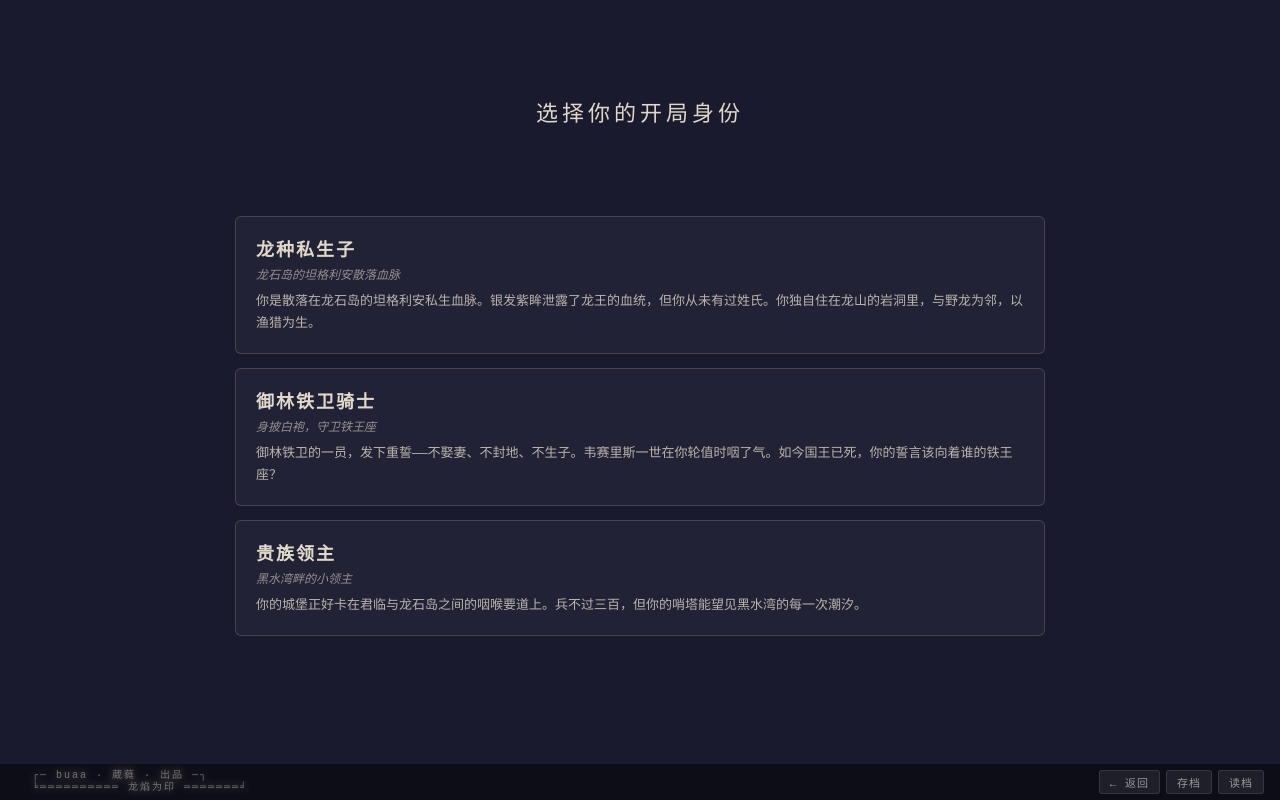
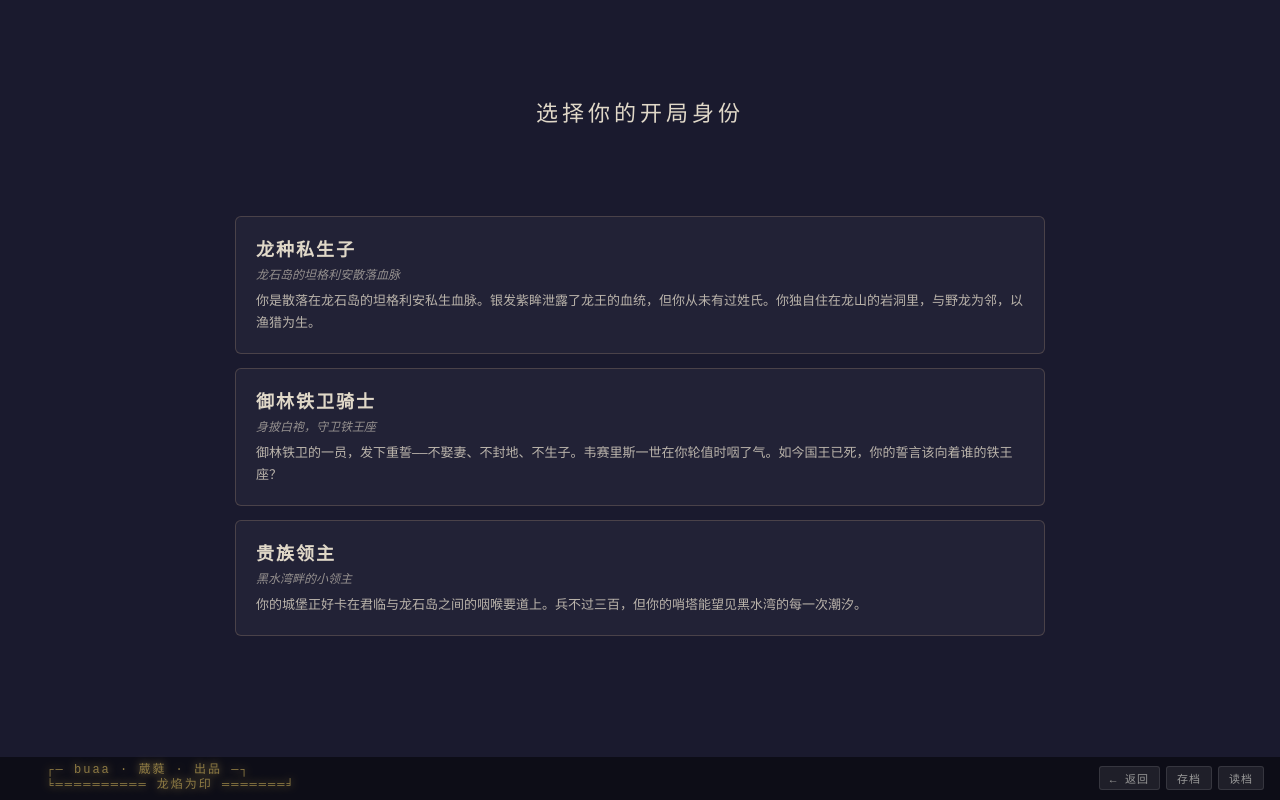
Before and after one commit to pyra7/dance-of-dragons, a plain HTML site: page index.html in a window 1280 px wide. Drawn offline with Linux system fonts and the light colour scheme.

Commit message:
水印大幅增强: 启动画面双段印章展示 + HUD金色发光脉冲动画

```diff
--- a/css/main.css
+++ b/css/main.css
@@ -263,14 +263,23 @@ body {
 .hud-watermark {
   transition: color 0.5s;
   font-family: 'Courier New', 'SimHei', monospace;
-  font-size: 10px;
-  line-height: 1.2;
+  font-size: 12px;
+  line-height: 1.3;
   margin: 0;
-  padding: 0;
+  padding: 0 0 0 12px;
   background: none;
   border: none;
   white-space: pre;
-  animation: watermarkPulse 4s ease-in-out infinite;
+  color: #e0c060;
+  text-shadow: 0 0 6px rgba(224, 192, 96, 0.4);
+  animation: watermarkPulse 3s ease-in-out infinite;
+}
+
+@keyframes watermarkPulse {
+  0%, 100% { opacity: 0.5; text-shadow: 0 0 4px currentColor; }
+  40% { opacity: 1; }
+  50% { opacity: 0.9; text-shadow: 0 0 14px currentColor, 0 0 28px currentColor; }
+  60% { opacity: 1; }
 }
 
 @keyframes watermarkPulse {
--- a/js/ascii-art.js
+++ b/js/ascii-art.js
@@ -240,13 +240,32 @@ var AsciiArt = {
     '     ~~~~  ~~~~  ~~~~  ~~~~  ~~~~  ~~~~  ~~~~  ~~~~',
     '',
     '',
-    '           ╔══════════════════════════════╗',
-    '           ║                              ║',
-    '           ║   血  龙  狂  舞             ║',
-    '           ║   铁  王  座  之  争         ║',
-    '           ║                              ║',
-    '           ║       ☗  龙 焰 印 章         ║',
-    '           ║    buaa · 葳蕤 · 出品       ║',
-    '           ╚══════════════════════════════╝'
-  ].join('\n')
+    '          ╔══════════════════════════════╗',
+    '          ║      血  龙  狂  舞         ║',
+    '          ║      铁  王  座  之  争     ║',
+    '          ║                              ║',
+    '          ║  ╔══════════════════════╗   ║',
+    '          ║  ║  ☗  龙  焰  印  章  ║   ║',
+    '          ║  ║                      ║   ║',
+    '          ║  ║   buaa · 葳蕤· 出品 ║   ║',
+    '          ║  ╚══════════════════════╝   ║',
+    '          ╚══════════════════════════════╝'
+  ].join('\n'),
+
+  splash_seal: [
+    '',
+    '           ╔══════════════════════════╗',
+    '           ║                          ║',
+    '           ║   ╭──────────────────╮   ║',
+    '           ║   │  ☗ 龙 焰 印 章  │   ║',
+    '           ║   │                  │   ║',
+    '           ║   │   buaa · 葳蕤   │   ║',
+    '           ║   │      出品       │   ║',
+    '           ║   ╰──────────────────╯   ║',
+    '           ║                          ║',
+    '           ║  \u250c\u2500\u2500  \u2500\u2500  \u2500\u2500  \u2500\u2500  \u2500\u2500\u2510 ║',
+    '           ║  \u2502 \\/ \\/ \\/ \\/ \\/ \u2502 ║',
+    '           ║  \u2514\u2500\u2500  \u2500\u2500  \u2500\u2500  \u2500\u2500  \u2500\u2500\u2518 ║',
+    '           ╚══════════════════════════╝'
+  ].join('\n'),
 };
--- a/js/renderer.js
+++ b/js/renderer.js
@@ -110,10 +110,13 @@ var Renderer = (function () {
   function showSplash(callback) {
     clearAll();
     setTheme('neutral');
-    showAscii('splash_dragon');
+    showAscii('splash_seal');
 
     setTimeout(function () {
-      if (callback) callback();
+      showAscii('splash_dragon');
+      setTimeout(function () {
+        if (callback) callback();
+      }, 2000);
     }, 1500);
   }
 
```
